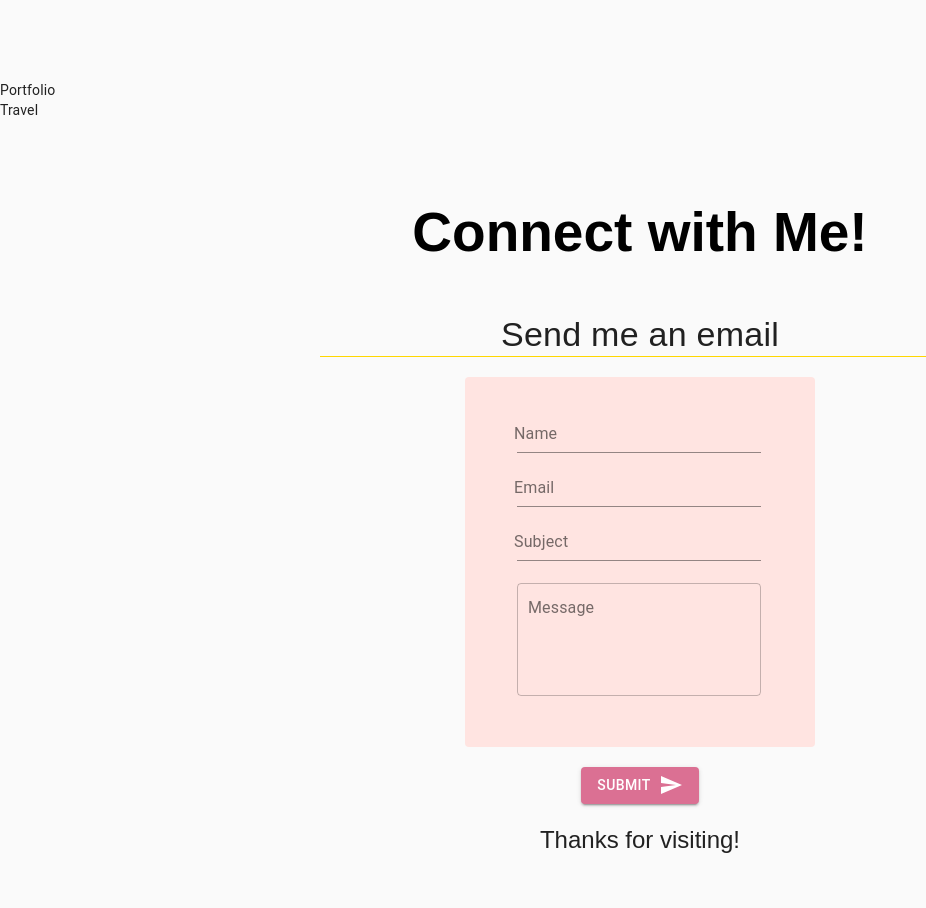
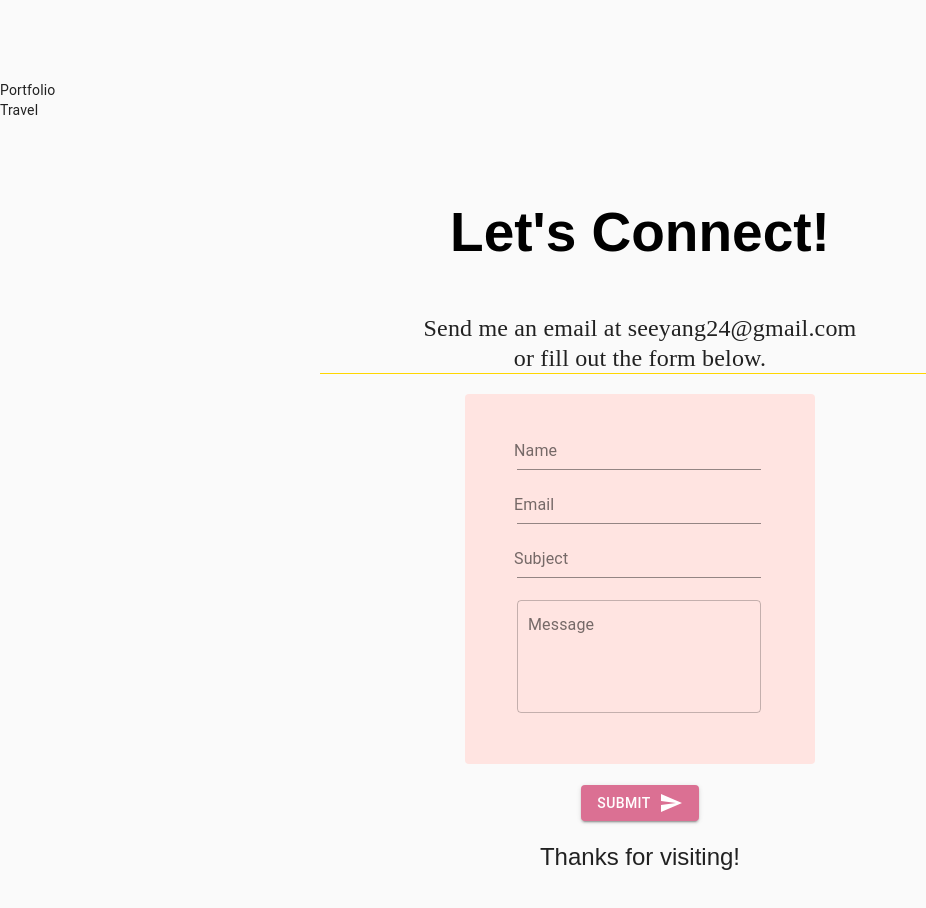
Before and after one commit to paperjoob/personal_website_see, a React (Create React App) app: page / in a window 1280 px wide. Shown: the part 1520-2428 px from the top of the page, without its empty margins (0-926 px from the left). Built offline with nearby package versions, Linux system fonts and the light colour scheme.

Commit message:
added form validation to contactme

```diff
--- a/package.json
+++ b/package.json
@@ -16,6 +16,7 @@
     "react-scripts": "3.2.0",
     "react-scroll": "^1.7.14",
     "simple-icons": "^1.19.0",
+    "sweetalert2": "^8.19.0",
     "typeface-roboto": "0.0.75"
   },
   "scripts": {
--- a/src/ContactMe/ContactMe.js
+++ b/src/ContactMe/ContactMe.js
@@ -6,7 +6,8 @@ import { Typography, Button, Divider, Grid, TextField} from '@material-ui/core';
 import { withStyles } from '@material-ui/core/styles';
 import SendIcon from '@material-ui/icons/Send';
 
-import * as emailjs from 'emailjs-com'
+import * as emailjs from 'emailjs-com';
+import Swal from 'sweetalert2';
 
 const styles = theme => ({
 	root: {
@@ -23,9 +24,9 @@ const styles = theme => ({
         paddingTop: '80px',
         paddingBottom: '30px'
     },
-    bio: {
+    text: {
         fontFamily: 'default',
-        fontSize: '18px'
+        fontSize: '24px'
     },
     grid: {
         width: '700px',
@@ -69,6 +70,13 @@ class ContactMe extends Component {
     // submit the message onClick
     handleSubmit = (event) => {
         event.preventDefault();
+        if (this.state.email === '') {
+            return Swal.fire({
+                type: 'error',
+                title: 'Oops...',
+                text: 'Please enter in your email',
+              })
+        } else {
         const { name, email, subject, message } = this.state;
         let templateParams = {
           from_name: name + '(' + email +')',
@@ -82,8 +90,12 @@ class ContactMe extends Component {
            templateParams,
           'user_EBdcvYx7cR5ar14ONYDge'
          )
-         console.log(this.state)
+         Swal.fire({
+            type: 'success',
+            title: 'Message sent!',
+          })
          this.resetForm()
+        }
     }
 
     resetForm() {
@@ -100,7 +112,6 @@ class ContactMe extends Component {
         this.setState({
             [param]: event.target.value
         })
-        console.log(event.target.value)
     }
 
     render() {
@@ -111,14 +122,16 @@ class ContactMe extends Component {
                    <div className={classes.root}>
                         <Grid item xs={12}>
                             <Typography variant='h3' align='center' className={classes.title}>
-                                Connect with Me!
+                                Let's Connect!
                             </Typography>
                         </Grid>
 
                         <br />
                         <Grid item xs={6} className={classes.grid}>
-                            <Typography variant='h4' align='center'>
-                                Send me an email
+                            <Typography variant='h4' align='center' className={classes.text}>
+                                Send me an email at seeyang24@gmail.com
+                                <br />
+                                or fill out the form below.
                             </Typography>
                             <Divider className={classes.dividerColor}/>
                             <br />
```
Also changed, not shown: src/App.js (+0 -10 lines), 1 other file (tests, documents, lock files or other folders).
